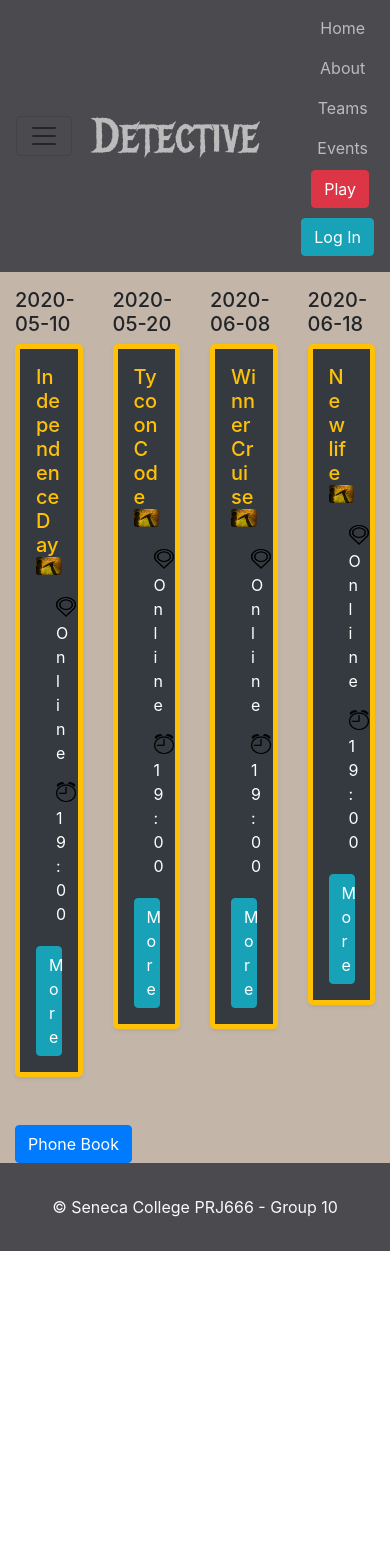
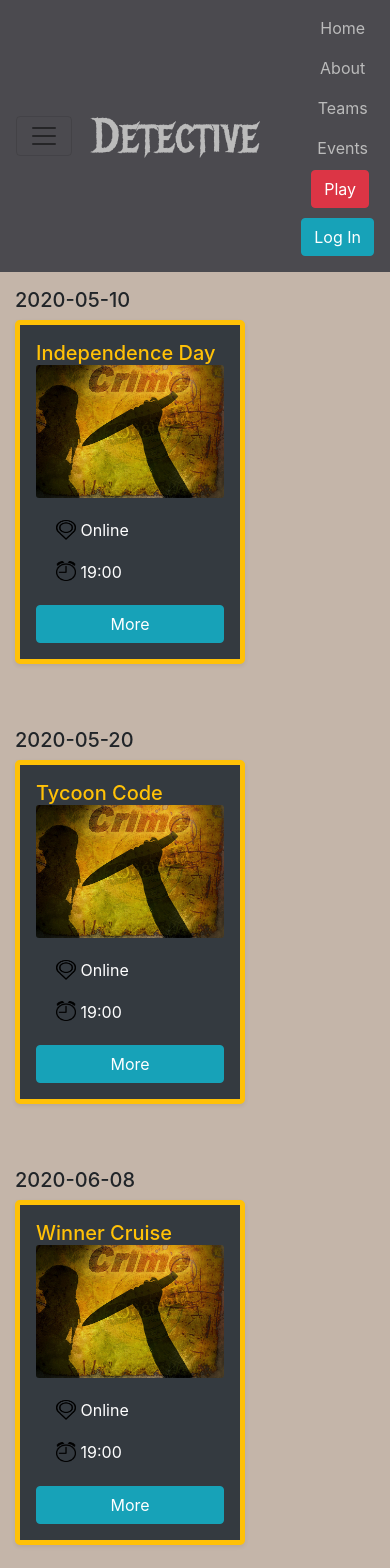
Before and after one commit to XinyiLiang/PRJ566, a React (Create React App) app: page /Events in a window 390 px wide. Shown: the top 1568 px of the page. Before the commit the page ends 1251 px from the top, so only its background shows below. Built offline with nearby package versions, Linux system fonts and the light colour scheme.

Commit message:
PhoneBookaddedtoPlay

```diff
--- a/src/Pages/Events.jsx
+++ b/src/Pages/Events.jsx
@@ -2,7 +2,7 @@ import React  from 'react';
 import {Container,Row,Col} from 'react-bootstrap';
 import 'bootstrap/dist/css/bootstrap.min.css';
 import event from './Data.json';
-import PhoneBook from '../components/PhoneBook'
+
 
 import {EventCard} from '../components/EventCard';
 
@@ -15,14 +15,14 @@ export function Events() {
   <Container >
       <Row>
           {event.map(data =>(
-              <Col xs={3} className="mb-5" key={`${data.id}`}>
+              <Col md={6} xs={8} lg={3} className="mb-5" key={`${data.id}`}>
                   <EventCard data={data}/>
               </Col>
           ))}
       </Row>
 
 
-<PhoneBook/>
+
 
   </Container>
   </div>
--- a/src/Pages/LoginPage.jsx
+++ b/src/Pages/LoginPage.jsx
@@ -1,5 +1,6 @@
 import React from 'react';
 import Login from '../components/Login';
+
 
 export const LoginPage = () =>(
     <div className="HomeMain">
@@ -7,6 +8,8 @@ export const LoginPage = () =>(
                <img id="LoginPageLogo" src={"../images/detectiveLogo.png"} alt="loginLogo" />
             <Login />
             </div>
+
+
      </div>
     )
 export default LoginPage;
--- a/src/Pages/Play.jsx
+++ b/src/Pages/Play.jsx
@@ -2,7 +2,9 @@ import React from 'react';
 import styled from 'styled-components';
 import { BsFillInfoCircleFill } from "react-icons/bs";
 import {BsCardText}  from 'react-icons/bs';
-import {BsBookHalf} from 'react-icons/bs';
+
+import PhoneBook from '../components/PhoneBook'
+
 const Styles = styled.div`
 
 .help-section{
@@ -17,11 +19,7 @@ const Styles = styled.div`
     padding:3em;
     margin: 0 auto;
     display: inline-block;
-
-
 }
-
-
 .score{
     padding-right:20px;
 }
@@ -47,7 +45,6 @@ const Styles = styled.div`
     font-family: 'Kalam', cursive;
     font-size:50px;
     color:#383838;
-
 }
 .CaseMain p{
     font-family: 'Kalam', regular;
@@ -68,14 +65,12 @@ const Styles = styled.div`
     border-radius: 25px;
     margin: 0 auto;
 }
-
 `;
 
 export const Play = () =>(
 
     <Styles>
     <div class="Main">
-
 
             <div class="fixedTop">
                <div class="row">
@@ -93,7 +88,7 @@ export const Play = () =>(
             </div>
 
                 <div class="col help-section ">
-                  <a href="/play" class="btn btn-outline-info font-weight-bold">Phone Book &nbsp;<BsBookHalf /></a>&nbsp;&nbsp;
+                  <PhoneBook/>&nbsp;&nbsp;
                   <a href="/play" class="btn btn-outline-info font-weight-bold">Question&nbsp;<BsCardText /></a>&nbsp;&nbsp;
                   <a href="/play" class="btn btn-outline-info font-weight-bold">Clues&nbsp;<BsFillInfoCircleFill /></a> &nbsp;&nbsp;
                 </div>
@@ -122,7 +117,8 @@ export const Play = () =>(
                     <br />
 
                     <p class="text-left">Alan Madison was an actor, and he was doing well.
-                     He recently got <strong>a role in the movie “Cats of Manhattan,” </strong>                     a script from which he even drove in his car (which you
+                        He recently got <strong>a role in the movie “Cats of Manhattan,” </strong>
+                                 a script from which he even drove in his car (which you
                         could inspect at the parking lot, where he was towed after
                         taking him out of the lake).
                     </p>
--- a/src/components/PhoneBook.jsx
+++ b/src/components/PhoneBook.jsx
@@ -1,6 +1,7 @@
 import React from "react";
 import { Button, Modal,ListGroup} from 'react-bootstrap';
 import people from './PhoneBookData.json';
+import {BsBookHalf} from 'react-icons/bs';
 
 
 
@@ -14,8 +15,8 @@ function PhoneBook() {
 
     return (
       <>
-        <Button variant="primary" onClick={handleShow}>
-          Phone Book
+        <Button  variant="outline-info font-weight-bold" onClick={handleShow}>
+          Phone Book <BsBookHalf />
         </Button>
 
         <Modal
```
Lines whose indentation alone changed are shown as unchanged.
